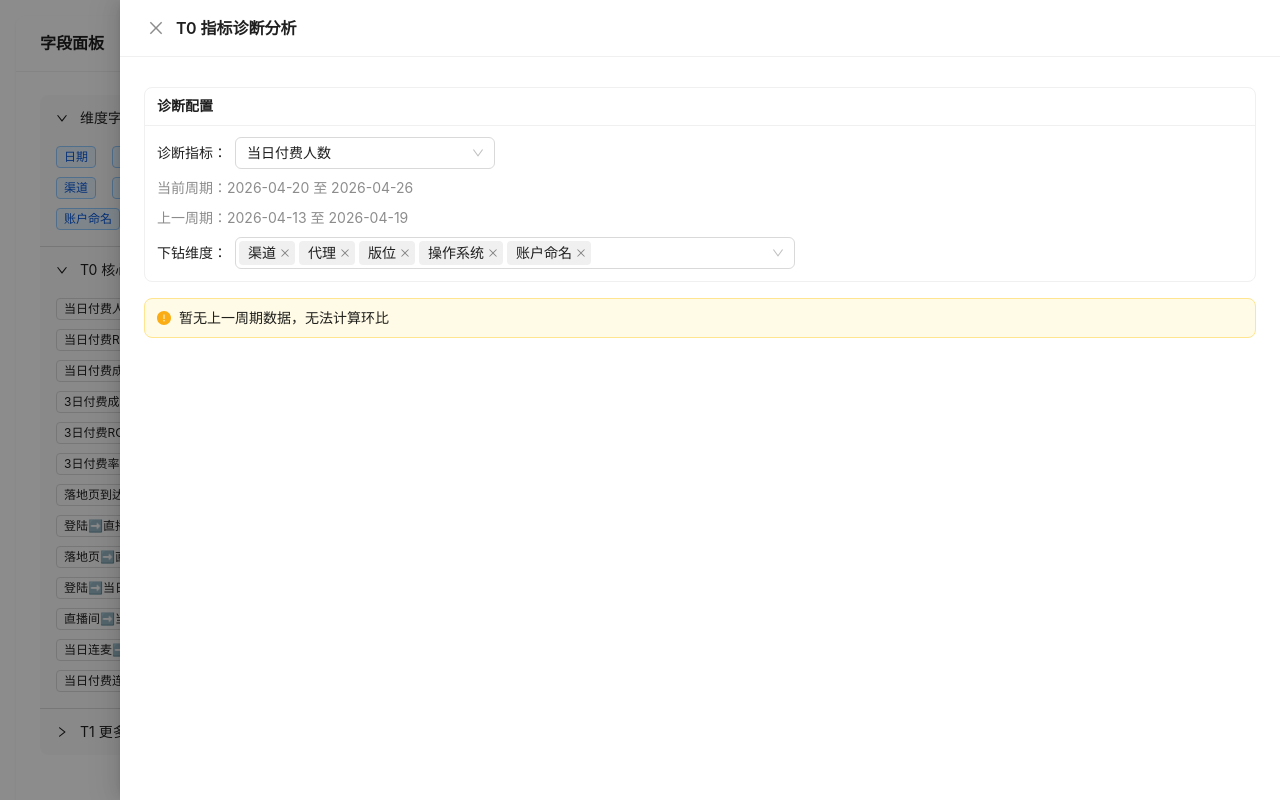
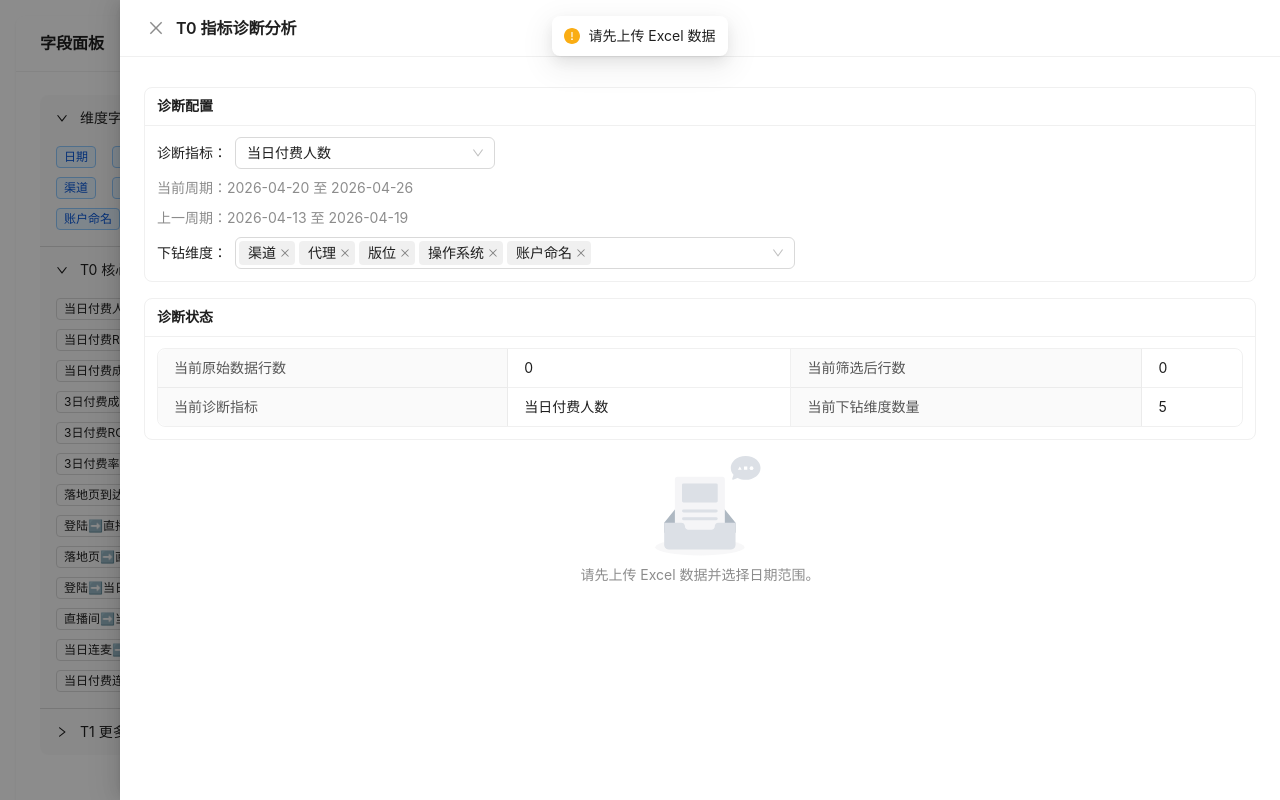
Before and after one commit to yl19881124-crypto/ad-bi-dashboard, a React (Vite) app: page / in a window 1280 px wide. Both pictures are taken after a click on the button "诊断 T0 指标". Shown: the top 800 px of the page. Built offline with nearby package versions, Linux system fonts and the light colour scheme.

Commit message:
fix: wire v0.3 diagnosis entry into T0 overview

```diff
--- a/src/App.tsx
+++ b/src/App.tsx
@@ -41,7 +41,7 @@ const DEFAULT_SHEET_NAME = '分账户底表';
 const CORE_CARD_METRICS = ['当日付费人数', '当日付费成本', '当日付费ROI', '3日付费成本', '3日付费ROI', '3日付费率'];
 const ADVANCED_FILTER_FIELDS = ['渠道', '代理', '版位', '操作系统', '账户命名', '优化目标', '出价方式', '账户ID', '账户名称', '广告组ID', '广告组名称'];
 const T0_OVERVIEW_ALL = '__ALL__';
-const DIAGNOSIS_DEFAULT_DIMENSIONS = ['渠道', '代理', '版位', '操作系统', '账户命名', '优化目标', '出价方式', '广告组名称'];
+const DIAGNOSIS_DEFAULT_DIMENSIONS = ['渠道', '代理', '版位', '操作系统', '账户命名', '广告组名称'];
 
 const SCENARIOS = [
   { key: '整体付费趋势', name: '整体付费趋势', dimension: '渠道', metric: '当日付费人数' },
@@ -235,14 +235,18 @@ export default function App() {
     [filterOptions],
   );
   const diagnosisResult: DiagnosisResult | null = useMemo(
-    () =>
+    () => {
+      if (!hasUploadedData || !selectedDateRange) return null;
+      return (
       runDiagnosis({
         rows: t0OverviewRows,
         metricKey: diagnosisMetric,
         currentRange: selectedDateRange,
         dimensions: diagnosisDimensions,
-      }),
-    [t0OverviewRows, diagnosisMetric, selectedDateRange, diagnosisDimensions],
+      })
+      );
+    },
+    [hasUploadedData, t0OverviewRows, diagnosisMetric, selectedDateRange, diagnosisDimensions],
   );
 
   const overviewCards = useMemo(() => {
@@ -346,7 +350,26 @@ export default function App() {
               onClearFilters={() => setSelectedFilters({})}
             />
 
-            <Card bordered={false} title="T0 核心指标概览">
+            <Card
+              bordered={false}
+              title={
+                <Space style={{ width: '100%', justifyContent: 'space-between' }}>
+                  <span>T0 核心指标概览</span>
+                  <Button
+                    type="primary"
+                    onClick={() => {
+                      if (!hasUploadedData) message.warning('请先上传 Excel 数据');
+                      const defaultMetric = T0_METRIC_KEYS.has(selectedMetric) ? selectedMetric : '当日付费成本';
+                      setDiagnosisMetric(defaultMetric);
+                      setDiagnosisDimensions(diagnosisAvailableDimensions);
+                      setDiagnosisOpen(true);
+                    }}
+                  >
+                    诊断 T0 指标
+                  </Button>
+                </Space>
+              }
+            >
               <Space direction="vertical" size="small" style={{ width: '100%', marginBottom: 12 }}>
                 <Typography.Text type="secondary">当前范围：{selectedDateRange ? `${selectedDateRange[0]} 至 ${selectedDateRange[1]}` : '全部日期'}</Typography.Text>
                 <Typography.Text type="secondary">全局筛选：{globalFilterSummary}</Typography.Text>
@@ -393,19 +416,6 @@ export default function App() {
                 )}
               </Space>
               <div style={{ overflowX: 'auto' }}>
-                <Space style={{ marginBottom: 12 }}>
-                  <Button
-                    type="primary"
-                    onClick={() => {
-                      const defaultMetric = T0_METRIC_KEYS.has(selectedMetric) ? selectedMetric : '当日付费成本';
-                      setDiagnosisMetric(defaultMetric);
-                      setDiagnosisDimensions(diagnosisAvailableDimensions);
-                      setDiagnosisOpen(true);
-                    }}
-                  >
-                    诊断 T0 指标
-                  </Button>
-                </Space>
                 <Row gutter={[12, 12]} wrap>
                   {overviewCards.map((item) => (
                     <Col key={item.key} xs={24} sm={12} md={8} lg={6}>
@@ -496,6 +506,13 @@ export default function App() {
         currentRangeText={selectedDateRange ? `${selectedDateRange[0]} 至 ${selectedDateRange[1]}` : '-'}
         previousRangeText={previousRange ? `${previousRange[0]} 至 ${previousRange[1]}` : '-'}
         result={diagnosisResult}
+        emptyMessage="请先上传 Excel 数据并选择日期范围。"
+        debugInfo={{
+          rawRowCount: hasUploadedData ? rows.length : 0,
+          filteredRowCount: hasUploadedData ? t0OverviewRows.length : 0,
+          diagnosisMetric,
+          dimensionCount: diagnosisDimensions.length,
+        }}
       />
     </Layout>
   );
--- a/src/components/DiagnosisDrawer.tsx
+++ b/src/components/DiagnosisDrawer.tsx
@@ -16,6 +16,13 @@ interface Props {
   currentRangeText: string;
   previousRangeText: string;
   result: DiagnosisResult | null;
+  emptyMessage: string;
+  debugInfo: {
+    rawRowCount: number;
+    filteredRowCount: number;
+    diagnosisMetric: string;
+    dimensionCount: number;
+  };
 }
 
 export default function DiagnosisDrawer(props: Props) {
@@ -30,6 +37,8 @@ export default function DiagnosisDrawer(props: Props) {
     currentRangeText,
     previousRangeText,
     result,
+    emptyMessage,
+    debugInfo,
   } = props;
 
   const columns: ColumnsType<NonNullable<DiagnosisResult['dimensionResults']>[number]['rows'][number]> = useMemo(
@@ -88,8 +97,17 @@ export default function DiagnosisDrawer(props: Props) {
           </Space>
         </Card>
 
+        <Card size="small" title="诊断状态">
+          <Descriptions bordered size="small" column={2}>
+            <Descriptions.Item label="当前原始数据行数">{debugInfo.rawRowCount}</Descriptions.Item>
+            <Descriptions.Item label="当前筛选后行数">{debugInfo.filteredRowCount}</Descriptions.Item>
+            <Descriptions.Item label="当前诊断指标">{debugInfo.diagnosisMetric}</Descriptions.Item>
+            <Descriptions.Item label="当前下钻维度数量">{debugInfo.dimensionCount}</Descriptions.Item>
+          </Descriptions>
+        </Card>
+
         {!result ? (
-          <Empty description="暂无可诊断数据" />
+          <Empty description={emptyMessage} />
         ) : result.error ? (
           <Alert type="warning" showIcon message={result.error} />
         ) : (
```
